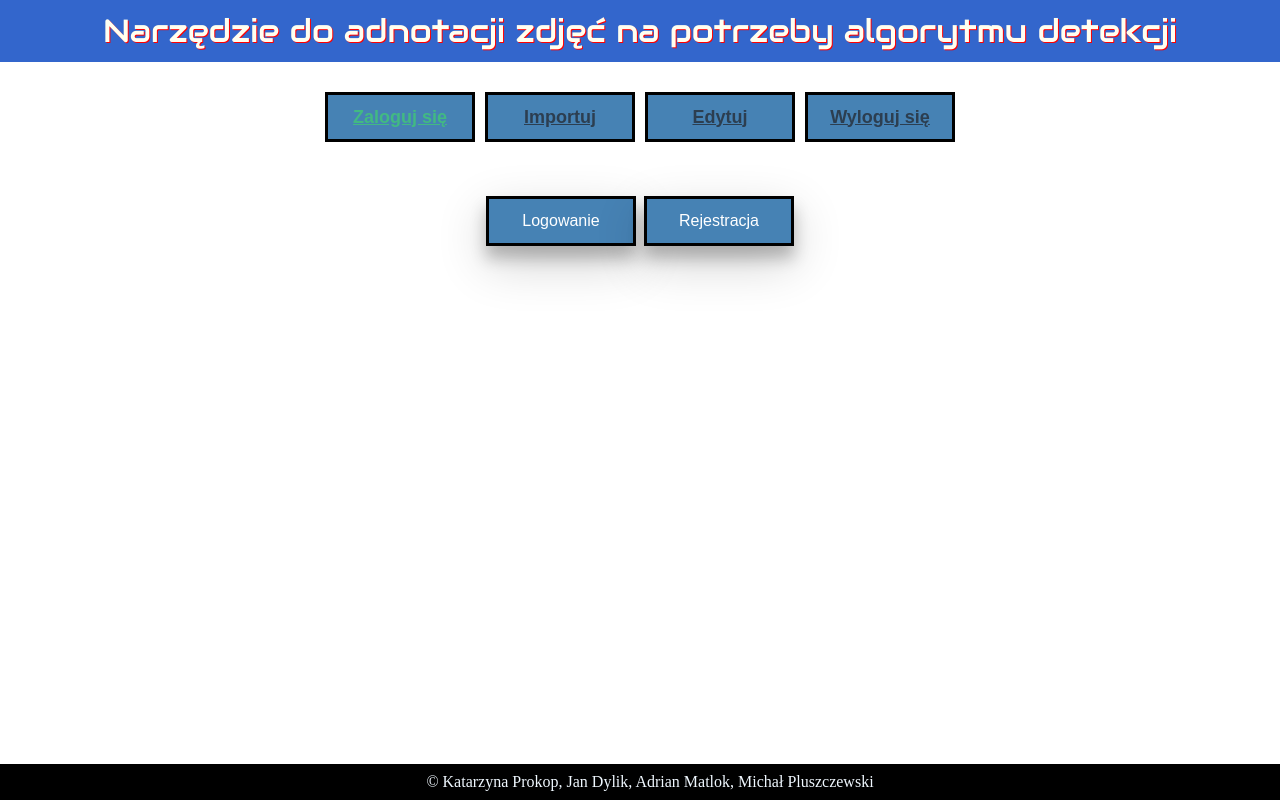
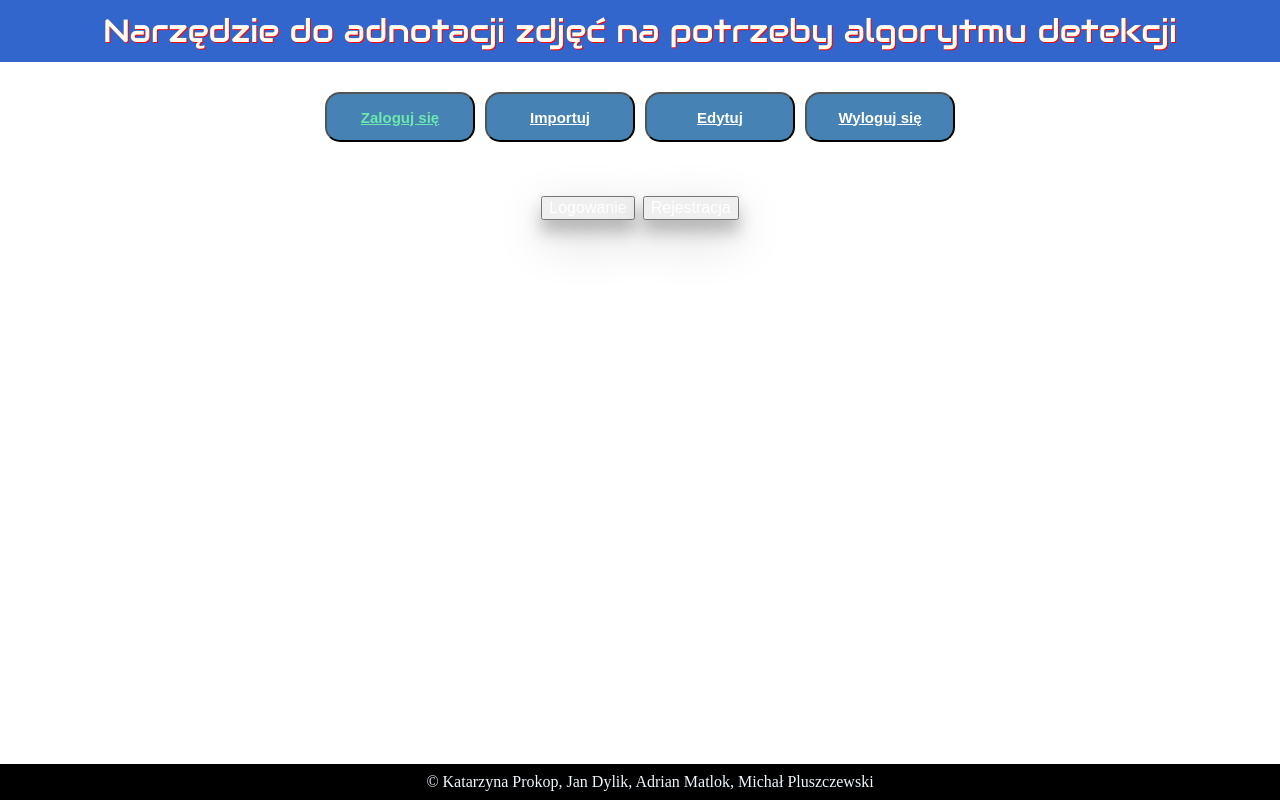
Before and after one commit to jdylik/Graphic-tool-to-annotate-images, a Vue app in the folder client/: page /login in a window 1280 px wide. Built offline with nearby package versions, Linux system fonts and the light colour scheme; a web font is replaced by a local one.

Commit message:
wyświetlanie paska narzędzi, ujednolicenie navbaru, dodanie efektów przy kliknięciu

```diff
--- a/client/src/App.vue
+++ b/client/src/App.vue
@@ -4,16 +4,16 @@
       <h1>Narzędzie do adnotacji zdjęć na potrzeby algorytmu detekcji</h1>
     </div>
     <nav>
-      <button>
+      <button class="button">
         <router-link to="/login">Zaloguj się</router-link>
       </button>
-      <button>
+      <button class="button">
         <router-link to="/import">Importuj</router-link>
       </button>
-      <button>
+      <button class="button">
         <router-link to="/edit">Edytuj</router-link>
       </button>
-      <button>
+      <button class="button">
         <router-link to="/logout">Wyloguj się</router-link>
       </button>
 
@@ -40,11 +40,11 @@
 
 nav a {
   font-weight: bold;
-  color: #2c3e50;
+  color: white;
 }
 
 nav a.router-link-exact-active {
-  color: #42b983;
+  color: #6ce8ac;
 }
 
 #container {
@@ -78,16 +78,27 @@
 	background-color: black
 }
 
-button {
-  border: 3px solid black;
-  background-color: steelblue;
+.button {
   height: 50px;
   width: 150px;
+  padding: 5px;
+  font-size: 15px;
+  text-align: center;
+  cursor: pointer;
+  outline: none;
+  color: #fff;
+  background-color: steelblue;
+  border-radius: 15px;
   margin-left: 5px;
   margin-right: 5px;
-  font-size: large;
 }
 
+.button:hover {background-color: #2c3e50}
+
+.button:active {
+  background-color: #2c3e50;
+  transform: translateY(4px);
+}
 body {
 	overflow-x:hidden;
 }
--- a/client/src/views/Edit_images.vue
+++ b/client/src/views/Edit_images.vue
@@ -1,9 +1,13 @@
 
 <template>
   <div id="edit">
-    <Button label="Edytuj nieadnotowane zdjęcie" @click="visibleLeft = true; loadImportedImages();" id="edit"/>
     <canvas id="myCanvas" width="666" height="500" style="border:5px solid black;"/>
-    <Button label="Edytuj adnotowane zdjęcie" @click="visibleRight = true; loadAnnotatedImages();" id="edit"/>
+    <div id="tools">
+      <Button label="Rysuj" @click="drawRectangle()" id="draw" class="tools"/>
+      <Button label="Edytuj nieadnotowane zdjęcie" @click="visibleLeft = true; loadImportedImages();" id="edit" class="tools"/>
+      <Button label="Edytuj adnotowane zdjęcie" @click="visibleRight = true; loadAnnotatedImages();" id="edit" class="tools"/>
+    </div>
+
     <Sidebar v-model:visible="visibleLeft" position="left" class="sidebar_left" id="sidebar_left">
       <p>Wybierz zdjęcie do edycji</p>
       <ul>
@@ -17,7 +21,7 @@
     <Sidebar v-model:visible="visibleRight" position="right" class="sidebar_right" id="sidebar_right">
       <Button label="Załaduj więcej" @click="visibleRight = true; loadAnnotatedImages();" id="moreR"/>
     </Sidebar>
-     <Button label="Rysuj" @click="drawRectangle()" id="draw"/>
+
 
   </div>
 </template>
@@ -137,13 +141,39 @@
 </script>
 
 <style>
+canvas{
+  margin-left: auto;
+  margin-right: auto;
+}
+.tools {
+  height: 60px;
+  width: 220px;
+  padding: 5px;
+  font-size: 15px;
+  text-align: center;
+  cursor: pointer;
+  outline: none;
+  color: #fff;
+  background-color: steelblue;
+  border-radius: 15px;
+  margin-left: 5px;
+  margin-right: 5px;
+}
+
+.tools:hover {background-color: #2c3e50}
+
+.tools:active {
+  background-color: #2c3e50;
+  transform: translateY(4px);
+}
 
 ul
 {
   list-style-tuple:none;
 }
-#edit{
-  height: 100px;
+
+#tools{
+  padding: 10px;
 }
 
 #sidebar_left
```
